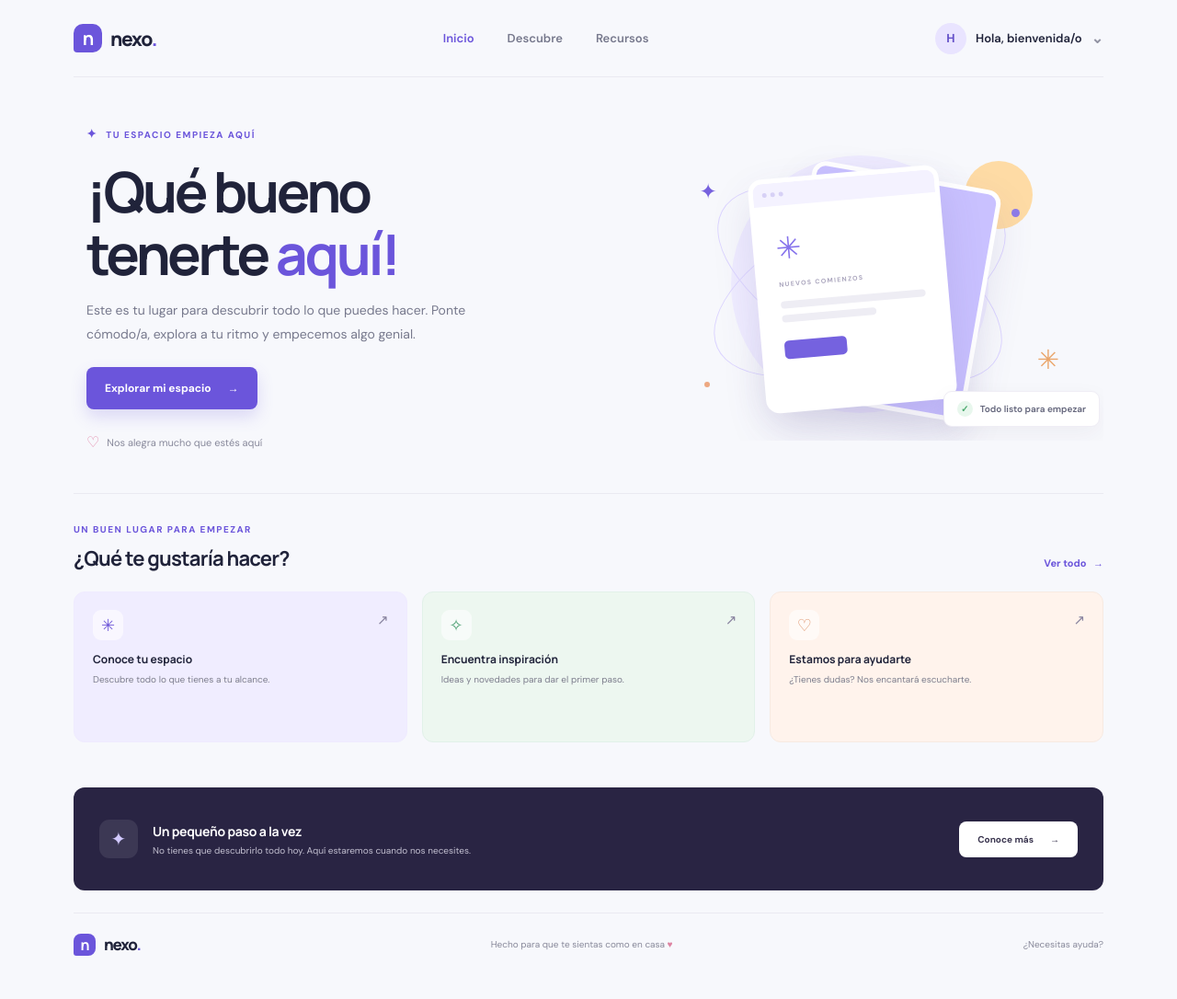
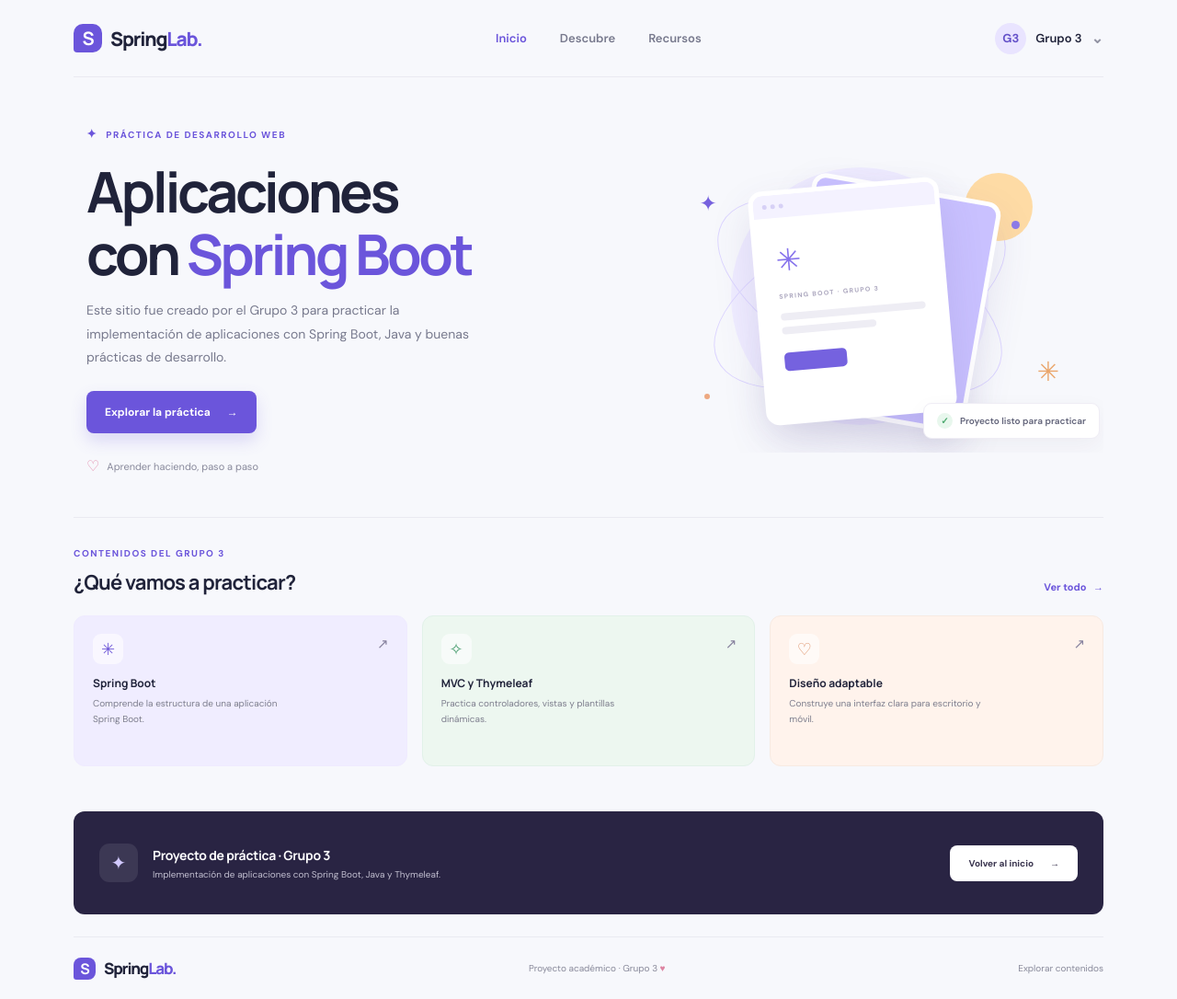
Before and after one commit to marvinbarrera2024/springboot2026, a Spring Boot app: page / in a window 1280 px wide. Shown: the whole page at 92% size. Before the commit the page ends 1039 px from the top, so only its background shows below. Run offline with Spring Boot 4, Linux system fonts and the light colour scheme.

Commit message:
mejoras al portal

```diff
--- a/src/main/resources/templates/index.html
+++ b/src/main/resources/templates/index.html
@@ -4,8 +4,8 @@
     <meta charset="UTF-8">
     <meta name="viewport" content="width=device-width, initial-scale=1">
     <meta name="theme-color" content="#f7f8fc">
-    <meta name="description" content="Tu espacio para descubrir, aprender y empezar con buen pie.">
-    <title>Inicio | Nexo</title>
+    <meta name="description" content="Portal de práctica para implementar aplicaciones con Spring Boot, creado por el Grupo 3.">
+    <title>Práctica Spring Boot | Grupo 3</title>
     <link rel="preconnect" href="https://fonts.googleapis.com">
     <link rel="preconnect" href="https://fonts.gstatic.com" crossorigin>
     <link href="https://fonts.googleapis.com/css2?family=DM+Sans:wght@400;500;600;700&family=Manrope:wght@400;500;600;700;800&display=swap" rel="stylesheet">
@@ -13,18 +13,18 @@
 </head>
 <body>
 <header class="topbar">
-    <a class="brand" href="#inicio" aria-label="Nexo, ir al inicio">
-        <span class="brand-mark" aria-hidden="true">n</span>
-        <span>nexo<span class="brand-dot">.</span></span>
+    <a class="brand" href="#inicio" aria-label="Spring Boot, ir al inicio">
+        <span class="brand-mark" aria-hidden="true">S</span>
+        <span>Spring<span class="brand-dot">Lab.</span></span>
     </a>
     <nav class="main-nav" aria-label="Navegación principal">
         <a class="nav-link active" href="#inicio">Inicio</a>
         <a class="nav-link" href="#descubre">Descubre</a>
         <a class="nav-link" href="#recursos">Recursos</a>
     </nav>
-    <a class="profile-link" href="mailto:hola@nexo.example">
-        <span class="profile-avatar" aria-hidden="true">H</span>
-        <span>Hola, bienvenida/o</span>
+    <a class="profile-link" href="#grupo">
+        <span class="profile-avatar" aria-hidden="true">G3</span>
+        <span>Grupo 3</span>
         <span class="chevron" aria-hidden="true">⌄</span>
     </a>
 </header>
@@ -32,15 +32,15 @@
 <main id="inicio">
     <section class="welcome container" aria-labelledby="welcome-title">
         <div class="welcome-copy">
-            <span class="eyebrow"><span class="sparkle" aria-hidden="true">✦</span> TU ESPACIO EMPIEZA AQUÍ</span>
-            <h1 id="welcome-title">¡Qué bueno<br>tenerte <span>aquí!</span></h1>
-            <p class="welcome-description">Este es tu lugar para descubrir todo lo que puedes hacer. Ponte cómodo/a, explora a tu ritmo y empecemos algo genial.</p>
+            <span class="eyebrow"><span class="sparkle" aria-hidden="true">✦</span> PRÁCTICA DE DESARROLLO WEB</span>
+            <h1 id="welcome-title">Aplicaciones<br>con <span>Spring Boot</span></h1>
+            <p class="welcome-description">Este sitio fue creado por el Grupo 3 para practicar la implementación de aplicaciones con Spring Boot, Java y buenas prácticas de desarrollo.</p>
             <a class="button button-primary" href="#descubre">
-                Explorar mi espacio <span aria-hidden="true">→</span>
+                Explorar la práctica <span aria-hidden="true">→</span>
             </a>
             <div class="welcome-note">
                 <span class="note-icon" aria-hidden="true">♡</span>
-                <span>Nos alegra mucho que estés aquí</span>
+                <span>Aprender haciendo, paso a paso</span>
             </div>
         </div>
         <div class="welcome-art" aria-label="Ilustración de bienvenida" role="img">
@@ -52,7 +52,7 @@
                 <div class="card-top"><span></span><span></span><span></span></div>
                 <div class="card-content">
                     <span class="card-flower" aria-hidden="true">✳</span>
-                    <span class="card-label">NUEVOS COMIENZOS</span>
+                    <span class="card-label">SPRING BOOT · GRUPO 3</span>
                     <span class="card-lines"></span>
                     <span class="card-lines short"></span>
                     <span class="card-button"></span>
@@ -62,35 +62,35 @@
             <span class="floating-star star-two" aria-hidden="true">✳</span>
             <span class="floating-dot dot-one" aria-hidden="true"></span>
             <span class="floating-dot dot-two" aria-hidden="true"></span>
-            <div class="art-caption"><span class="caption-check" aria-hidden="true">✓</span> Todo listo para empezar</div>
+            <div class="art-caption"><span class="caption-check" aria-hidden="true">✓</span> Proyecto listo para practicar</div>
         </div>
     </section>
 
     <section class="discover container" id="descubre" aria-labelledby="discover-title">
         <div class="section-heading">
             <div>
-                <span class="eyebrow">UN BUEN LUGAR PARA EMPEZAR</span>
-                <h2 id="discover-title">¿Qué te gustaría hacer?</h2>
+                <span class="eyebrow">CONTENIDOS DEL GRUPO 3</span>
+                <h2 id="discover-title">¿Qué vamos a practicar?</h2>
             </div>
             <a class="text-link" href="#recursos">Ver todo <span aria-hidden="true">→</span></a>
         </div>
         <div class="feature-grid">
             <a class="feature-card card-lilac" href="#recursos">
                 <span class="feature-icon icon-purple" aria-hidden="true">✳</span>
-                <span class="feature-title">Conoce tu espacio</span>
-                <span class="feature-description">Descubre todo lo que tienes a tu alcance.</span>
+                <span class="feature-title">Spring Boot</span>
+                <span class="feature-description">Comprende la estructura de una aplicación Spring Boot.</span>
                 <span class="card-arrow" aria-hidden="true">↗</span>
             </a>
             <a class="feature-card card-mint" href="#recursos">
                 <span class="feature-icon icon-green" aria-hidden="true">✧</span>
-                <span class="feature-title">Encuentra inspiración</span>
-                <span class="feature-description">Ideas y novedades para dar el primer paso.</span>
+                <span class="feature-title">MVC y Thymeleaf</span>
+                <span class="feature-description">Practica controladores, vistas y plantillas dinámicas.</span>
                 <span class="card-arrow" aria-hidden="true">↗</span>
             </a>
             <a class="feature-card card-peach" href="mailto:hola@nexo.example">
                 <span class="feature-icon icon-orange" aria-hidden="true">♡</span>
-                <span class="feature-title">Estamos para ayudarte</span>
-                <span class="feature-description">¿Tienes dudas? Nos encantará escucharte.</span>
+                <span class="feature-title">Diseño adaptable</span>
+                <span class="feature-description">Construye una interfaz clara para escritorio y móvil.</span>
                 <span class="card-arrow" aria-hidden="true">↗</span>
             </a>
         </div>
@@ -100,21 +100,21 @@
         <div class="resource-copy">
             <span class="resource-icon" aria-hidden="true">✦</span>
             <div>
-                <h2>Un pequeño paso a la vez</h2>
-                <p>No tienes que descubrirlo todo hoy. Aquí estaremos cuando nos necesites.</p>
+                <h2 id="grupo">Proyecto de práctica · Grupo 3</h2>
+                <p>Implementación de aplicaciones con Spring Boot, Java y Thymeleaf.</p>
             </div>
         </div>
-        <a class="button button-light" href="mailto:hola@nexo.example">Conoce más <span aria-hidden="true">→</span></a>
+        <a class="button button-light" href="#inicio">Volver al inicio <span aria-hidden="true">→</span></a>
     </section>
 </main>
 
 <footer class="footer container">
     <a class="brand footer-brand" href="#inicio">
-        <span class="brand-mark" aria-hidden="true">n</span>
-        <span>nexo<span class="brand-dot">.</span></span>
+        <span class="brand-mark" aria-hidden="true">S</span>
+        <span>Spring<span class="brand-dot">Lab.</span></span>
     </a>
-    <span>Hecho para que te sientas como en casa <span class="footer-heart" aria-hidden="true">♥</span></span>
-    <a href="mailto:hola@nexo.example">¿Necesitas ayuda?</a>
+    <span>Proyecto académico · Grupo 3 <span class="footer-heart" aria-hidden="true">♥</span></span>
+    <a href="#descubre">Explorar contenidos</a>
 </footer>
 </body>
 </html>
```
Also changed, not shown: README.md, 1 other file.
